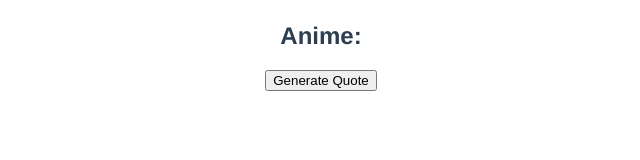
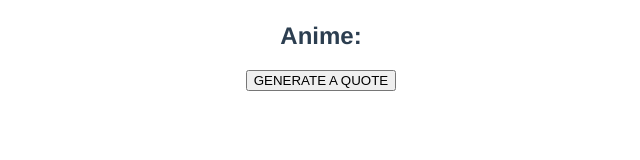
Before and after one commit to lawrencegorris/VUE-Anime-Quote-Generator, a Vue app: page / in a window 1280 px wide. Shown: the part 134-294 px from the top of the page, without its empty margins (319-959 px from the left). Built offline with nearby package versions, Linux system fonts and the light colour scheme.

Commit message:
Added seperate button component

```diff
--- /dev/null
+++ b/src/components/GeneratorButton.vue
@@ -0,0 +1,3 @@
+<template>
+    <button>GENERATE A QUOTE</button>
+</template>
--- a/src/components/QuoteGenerator.vue
+++ b/src/components/QuoteGenerator.vue
@@ -1,15 +1,16 @@
 <template>
     <QuoteLayout :quote="quote" :character="character" :anime="anime"/>
-    <button @click="fetchData()">Generate Quote</button>
+    <GeneratorButton @click="fetchData()"/>
 </template>
 
 <script>
 import QuoteLayout from './QuoteLayout.vue'
+import GeneratorButton from './GeneratorButton.vue'
 
 export default {
     name: 'QuoteGenerator',
     components: {
-        QuoteLayout
+        QuoteLayout, GeneratorButton
     },
     data(){
         return{
@@ -27,7 +28,6 @@ export default {
             this.anime = randomQuote.anime
             this.character = randomQuote.character
             this.quote = randomQuote.quote
-            console.log(this.anime + ': ' + this.quote + ' -' + this.character)
             return
         }
     }
```
